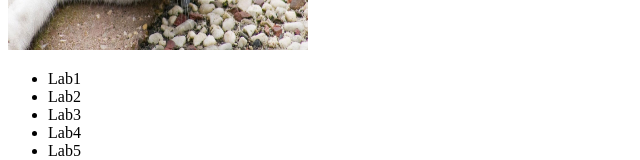
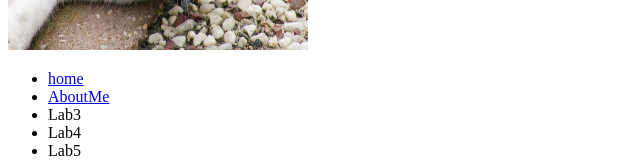
Before and after one commit to helentsehaye/helentsehaye.github.io, a plain HTML site: page index.html in a window 1280 px wide. Shown: the part 258-418 px from the top of the page, without its empty margins (0-640 px from the left). Drawn offline with Linux system fonts and the light colour scheme.

Commit message:
Update index.html

```diff
--- a/index.html
+++ b/index.html
@@ -9,8 +9,8 @@
 <body>
    <img src="cat.jpg" height="300" width="300" alt=""/>
    <ul>
-       <li>Lab1</li>
-       <li>Lab2</li>
+       <li><a href="index.html">home</a></li>
+       <li><a href="AboutMe.html">AboutMe</a></li>
        <li>Lab3</li>
        <li>Lab4</li>
        <li>Lab5</li>
```
